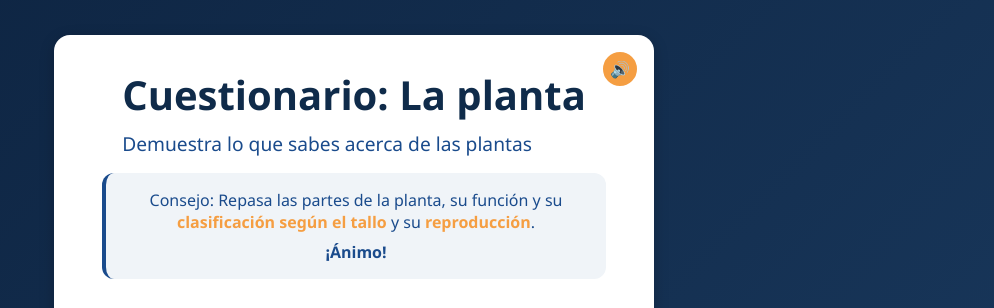
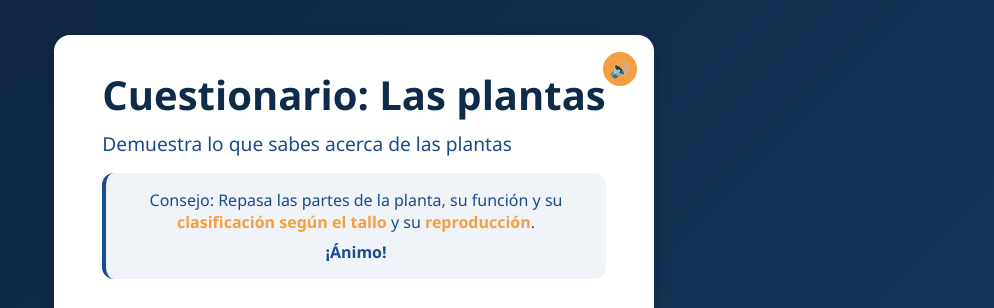
Before and after one commit to ManuelVS8/Test_Plantas, a plain HTML site: page index.html in a window 1280 px wide. Shown: the top 308 px of the page, without its empty margins (286-1280 px from the left). Drawn offline with Linux system fonts and the light colour scheme; no server answers.

```diff
--- a/index.html
+++ b/index.html
@@ -308,7 +308,7 @@
     <!-- PANTALLA DE INICIO -->
     <section class="screen active" id="startScreen">
         <header>
-            <h1>Cuestionario: La planta</h1>
+            <h1>Cuestionario: Las plantas</h1>
             <div class="subtitle" style="color: var(--blue-700); font-size: 1.2rem;">Demuestra lo que sabes acerca de las plantas</div>
         </header>
 
@@ -837,4 +837,5 @@
     document.addEventListener('DOMContentLoaded', () => { loadHallOfFame(); });
 </script>
 </body>
+
 </html>
```
